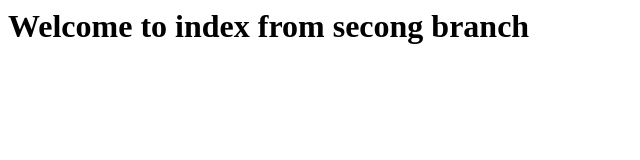
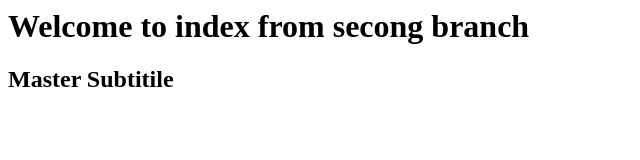
Before and after one commit to dilippakhare/git1, a plain HTML site: page index.html in a window 1280 px wide. Shown: the whole page, without its empty margins (0-640 px from the left). Drawn offline with Linux system fonts and the light colour scheme.

Commit message:
Update index.html

```diff
--- a/index.html
+++ b/index.html
@@ -2,6 +2,7 @@
 
 <body>
     <h1>Welcome to index  from secong branch </h1>
+      <h2>Master Subtitile </h2>
 </body>
 
 </html
```
